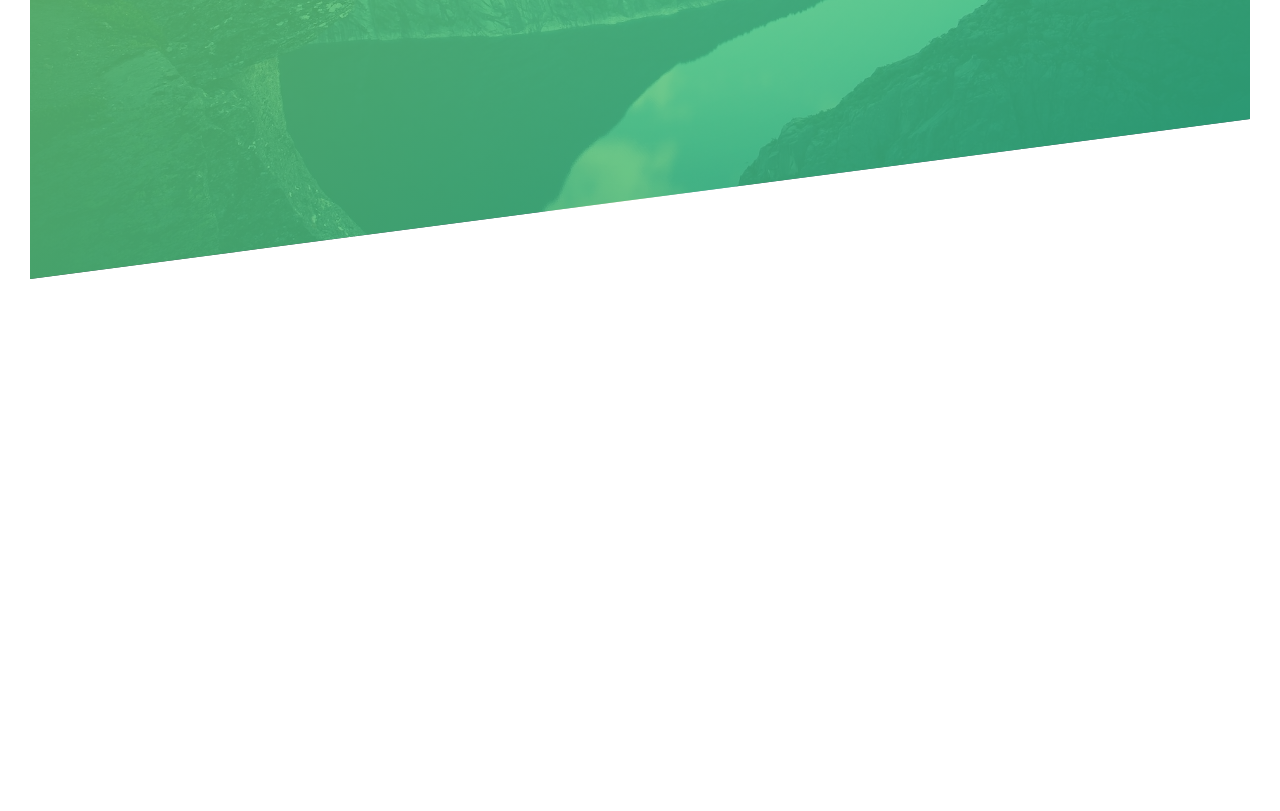
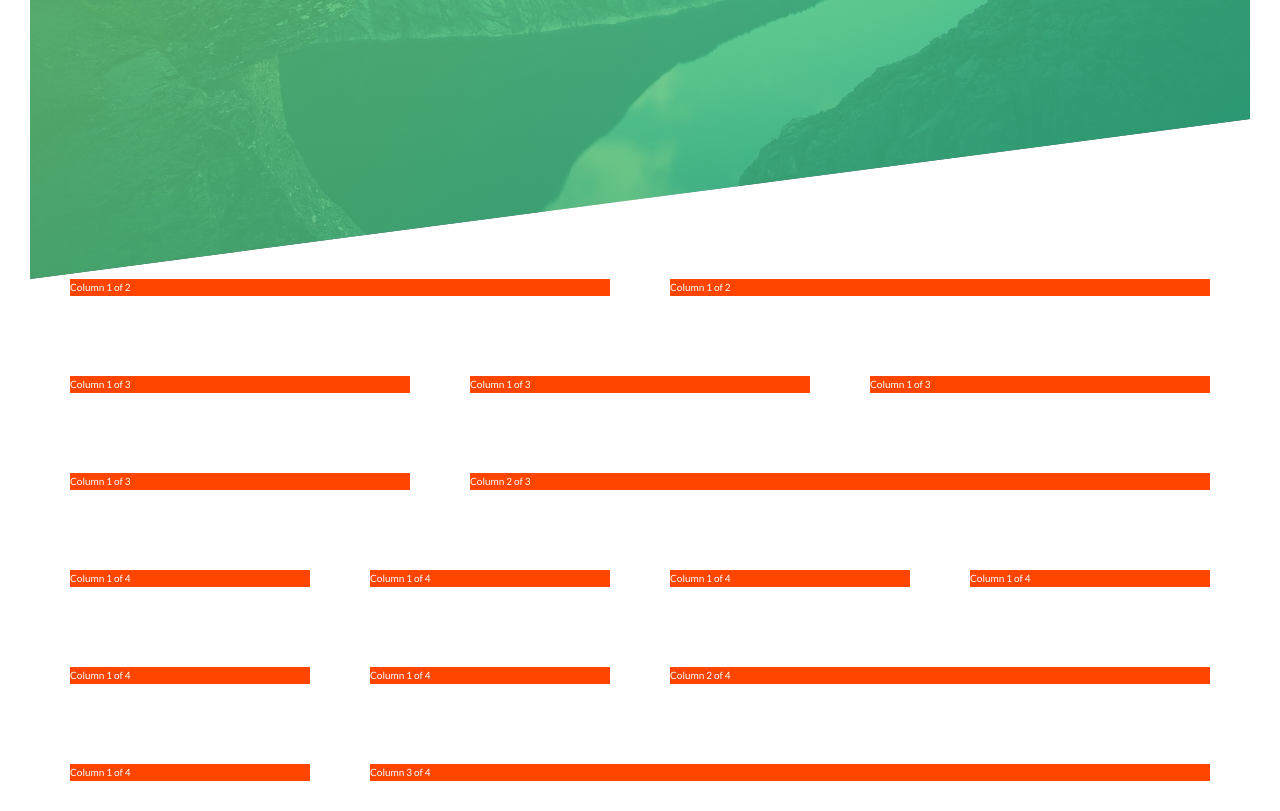
Before and after one commit to lionelrrivas/natours, a website: page index.html in a window 1280 px wide. Shown: the part 511-1322 px from the top of the page. Before the commit the page ends 820 px from the top, so only its background shows below. Drawn offline with Linux system fonts and the light colour scheme.

Commit message:
Implementing custom CSS grid.

```diff
--- a/index.html
+++ b/index.html
@@ -29,5 +29,68 @@
         </div>
 
     </header>
+
+    <section class="grid-demo">
+      <div class="row">
+        <div class="col-1-of-2">
+          Column 1 of 2
+        </div>
+        <div class="col-1-of-2">
+          Column 1 of 2
+        </div>
+      </div>
+      <div class="row">
+        <div class="col-1-of-3">
+          Column 1 of 3
+        </div>
+        <div class="col-1-of-3">
+          Column 1 of 3
+        </div>
+        <div class="col-1-of-3">
+          Column 1 of 3
+        </div>
+      </div>
+      <div class="row">
+        <div class="col-1-of-3">
+          Column 1 of 3
+        </div>
+        <div class="col-2-of-3">
+          Column 2 of 3
+        </div>
+      </div>
+      <div class="row">
+        <div class="col-1-of-4">
+          Column 1 of 4
+        </div>
+        <div class="col-1-of-4">
+          Column 1 of 4
+        </div>
+        <div class="col-1-of-4">
+          Column 1 of 4
+        </div>
+        <div class="col-1-of-4">
+          Column 1 of 4
+        </div>
+      </div>
+      <div class="row">
+        <div class="col-1-of-4">
+          Column 1 of 4
+        </div>
+        <div class="col-1-of-4">
+          Column 1 of 4
+        </div>
+        <div class="col-2-of-4">
+          Column 2 of 4
+        </div>
+      </div>
+      <div class="row">
+        <div class="col-1-of-4">
+          Column 1 of 4
+        </div>
+        <div class="col-3-of-4">
+          Column 3 of 4
+        </div>
+      </div>
+    </section>
   </body>
 </html>
--- a/sass/abstracts/_mixins.scss
+++ b/sass/abstracts/_mixins.scss
@@ -0,0 +1,7 @@
+@mixin clearfix {
+    &::after {
+        content: "";
+        display: table;
+        clear: both;
+    }
+}
--- a/sass/abstracts/_variables.scss
+++ b/sass/abstracts/_variables.scss
@@ -1,3 +1,4 @@
+//colors
 $color-primary: #55c57a;
 $color-primary-light: #7ed56f;
 $color-primary-dark: #28b485;
@@ -5,3 +6,8 @@ $color-primary-dark: #28b485;
 $color-grey-dark: #777;
 $color-white: #fff;
 $color-black: #000;
+
+//grid
+$grid-max-width: 114rem;
+$gutter-vertical: 8rem;
+$gutter-horizontal: 6rem;
--- /dev/null
+++ b/sass/layout/_grid.scss
@@ -0,0 +1,43 @@
+.row {
+    max-width: $grid-max-width;
+    // background-color: #eee;
+    margin: 0 auto;
+
+    &:not(:last-child) {
+        margin-bottom: $gutter-vertical;
+    }
+
+    @include clearfix;
+
+    [class^="col-"] {
+        background-color: orangered;
+        float: left;
+        &:not(:last-child) {
+            margin-right: $gutter-horizontal;
+        }
+        color: #fff;
+    }
+    .col-1-of-2 {
+        width: calc((100% - #{$gutter-horizontal}) / 2);
+    }
+
+    .col-1-of-3 {
+        width: calc((100% - 2 * (#{$gutter-horizontal})) / 3);
+    }
+
+    .col-1-of-4 {
+        width: calc((100% - 3 * (#{$gutter-horizontal})) / 4);
+    }
+
+    .col-2-of-4 {
+        width: calc(2 * ((100% - 3 * (#{$gutter-horizontal})) / 4) + #{$gutter-horizontal});
+    }
+
+    .col-3-of-4 {
+        width: calc(3 * ((100% - 3 * (#{$gutter-horizontal})) / 4) + 2 * #{$gutter-horizontal});
+    }
+
+    .col-2-of-3 {
+        width: calc(2 * ((100% - 2 * (#{$gutter-horizontal})) / 3) + #{$gutter-horizontal});
+    }
+}
--- a/sass/main.scss
+++ b/sass/main.scss
@@ -9,6 +9,7 @@
 
 @import "components/button";
 
+@import "layout/grid";
 @import "layout/header";
 
 @import "pages/home";
```
Also changed, not shown: css/style.css.
